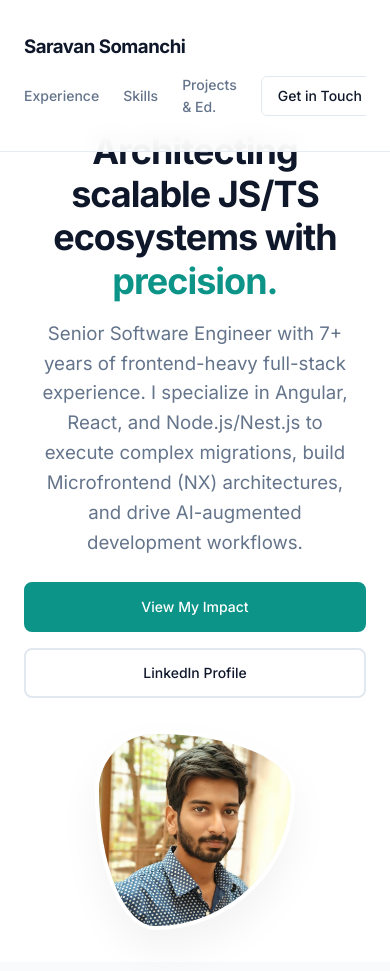
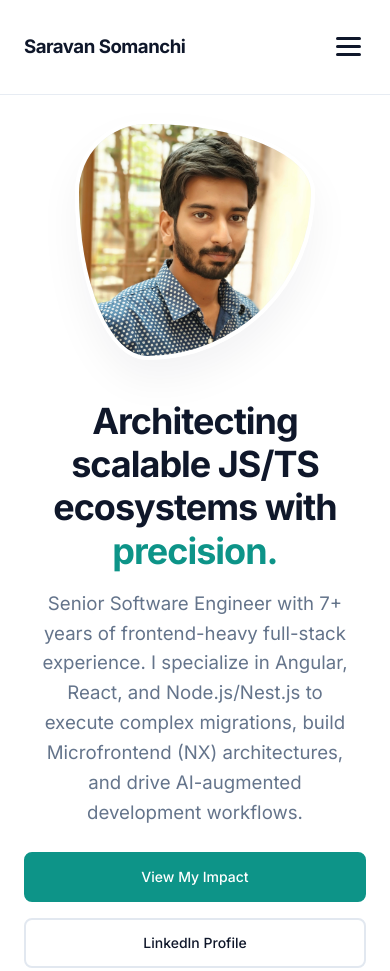
Before and after one commit to saravan3597/saravan_portfolio, a plain HTML site: page index.html in a window 390 px wide. Shown: the top 971 px of the page. Drawn offline with Linux system fonts and the light colour scheme.

Commit message:
made it mobile friendly

```diff
--- a/index.html
+++ b/index.html
@@ -16,6 +16,14 @@
     <nav class="navbar">
       <div class="nav-container">
         <a href="#" class="nav-brand">Saravan Somanchi</a>
+
+        <input type="checkbox" id="nav-toggle" class="nav-toggle" />
+        <label for="nav-toggle" class="nav-toggle-label">
+          <span></span>
+          <span></span>
+          <span></span>
+        </label>
+
         <div class="nav-links">
           <a href="#experience">Experience</a>
           <a href="#skills">Skills</a>
@@ -178,9 +186,9 @@
               <span class="tag">Angular</span>
               <span class="tag">React.js</span>
               <span class="tag">Next.js</span>
-              <span class="tag">Microfrontends</span>
+              <span class="tag">Microfrontends (Angular-elements)</span>
               <span class="tag">Ionic (PWAs)</span>
-              <span class="tag">State Management (Redux)</span>
+              <span class="tag">State Management</span>
             </div>
           </div>
           <div class="skill-group">
@@ -188,8 +196,9 @@
             <div class="tags">
               <span class="tag">Node.js</span>
               <span class="tag">Nest.js</span>
+              <span class="tag">NX Monorepo</span>
               <span class="tag">BFF Pattern</span>
-              <span class="tag">Microservices</span>
+              <span class="tag">PostgreSQL</span>
             </div>
           </div>
           <div class="skill-group">
@@ -223,8 +232,8 @@
               Actively leveraging AI workflows (Claude Code, advanced prompt
               engineering) to automate boilerplate generation, unit testing, and
               E2E creation. Consistently boosting personal and team development
-              productivity by <strong>30-40%</strong> while maintaining strict
-              code quality standards.
+              productivity by 30-40% while maintaining strict code quality
+              standards.
             </p>
             <div class="project-tech">
               Claude Code &middot; ChatGPT &middot; Test Automation
@@ -268,7 +277,7 @@
 
     <footer class="footer">
       <div class="container">
-        <p>&copy; Built on my own</p>
+        <p>&copy; Designed & Built by Saravan Somanchi © 2026</p>
       </div>
     </footer>
   </body>
--- a/style.css
+++ b/style.css
@@ -2,7 +2,6 @@
    CSS Variables & Theme Setup
    ========================================= */
 :root {
-  /* Soothing, Professional Color Palette */
   --clr-bg-main: #ffffff;
   --clr-bg-light: #f8fafc;
   --clr-text-main: #334155;
@@ -11,28 +10,23 @@
   --clr-accent: #0d9488;
   --clr-accent-hover: #0f766e;
 
-  /* Refined Typography - Toned down max sizes */
-  --font-size-sm: 0.875rem; /* 14px */
-  --font-size-base: 1rem; /* 16px - fixed base size for better readability */
-  --font-size-lg: clamp(1.125rem, 1.5vw + 0.8rem, 1.25rem); /* 18px-20px */
-  --font-size-xl: clamp(1.5rem, 3vw + 1rem, 2.25rem); /* 24px-36px */
-  --font-size-xxl: clamp(2.25rem, 4vw + 1rem, 3.25rem); /* 36px-52px */
+  --font-size-sm: 0.875rem;
+  --font-size-base: 1rem;
+  --font-size-lg: clamp(1.125rem, 1.5vw + 0.8rem, 1.25rem);
+  --font-size-xl: clamp(1.5rem, 3vw + 1rem, 2.25rem);
+  --font-size-xxl: clamp(2.25rem, 4vw + 1rem, 3.25rem);
 
-  /* Refined Spacing & Layout */
   --spacing-sm: 0.5rem;
   --spacing-md: 1rem;
   --spacing-lg: 1.5rem;
-  --spacing-xl: 3rem; /* Reduced from 4rem */
-  --spacing-xxl: 4.5rem; /* Reduced from 6rem */
+  --spacing-xl: 3rem;
+  --spacing-xxl: 4.5rem;
 
-  --container-width: 1000px; /* Slightly narrower for a more focused layout */
+  --container-width: 1000px;
   --border-radius: 12px;
   --transition: all 0.3s cubic-bezier(0.4, 0, 0.2, 1);
 }
 
-/* =========================================
-   Reset & Base Styles
-   ========================================= */
 * {
   margin: 0;
   padding: 0;
@@ -61,11 +55,9 @@ h4 {
   line-height: 1.2;
   font-weight: 700;
 }
-
 p {
   color: var(--clr-text-muted);
 }
-
 a {
   text-decoration: none;
   color: inherit;
@@ -102,33 +94,30 @@ a {
   color: #ffffff;
   border: 2px solid var(--clr-accent);
 }
-
 .btn-primary:hover {
   background-color: var(--clr-accent-hover);
   border-color: var(--clr-accent-hover);
   transform: translateY(-2px);
   box-shadow: 0 4px 12px rgba(13, 148, 136, 0.2);
 }
-
 .btn-secondary {
   background-color: transparent;
   color: var(--clr-primary);
   border: 2px solid #e2e8f0;
 }
-
 .btn-secondary:hover {
   border-color: var(--clr-primary);
   transform: translateY(-2px);
 }
 
 /* =========================================
-   Navigation
+   Navigation (Desktop)
    ========================================= */
 .navbar {
   position: fixed;
   top: 0;
   width: 100%;
-  background-color: rgba(255, 255, 255, 0.9);
+  background-color: rgba(255, 255, 255, 0.95);
   backdrop-filter: blur(12px);
   -webkit-backdrop-filter: blur(12px);
   border-bottom: 1px solid rgba(226, 232, 240, 0.8);
@@ -153,22 +142,25 @@ a {
   white-space: nowrap;
 }
 
+/* Hide mobile toggle elements on desktop */
+.nav-toggle,
+.nav-toggle-label {
+  display: none;
+}
+
 .nav-links {
   display: flex;
   align-items: center;
   gap: 2rem;
 }
-
 .nav-links a:not(.btn-nav) {
   font-size: var(--font-size-sm);
   font-weight: 500;
   color: var(--clr-text-muted);
 }
-
 .nav-links a:not(.btn-nav):hover {
   color: var(--clr-accent);
 }
-
 .btn-nav {
   font-size: var(--font-size-sm);
   font-weight: 500;
@@ -178,7 +170,6 @@ a {
   border-radius: 6px;
   white-space: nowrap;
 }
-
 .btn-nav:hover {
   background-color: var(--clr-primary);
   color: #ffffff;
@@ -191,19 +182,16 @@ a {
 .section {
   padding: var(--spacing-xxl) 0;
 }
-
 .section-header {
   margin-bottom: var(--spacing-xl);
   max-width: 600px;
 }
-
 .section-header h2 {
   font-size: var(--font-size-xl);
   margin-bottom: var(--spacing-sm);
   position: relative;
   padding-bottom: 0.75rem;
 }
-
 .section-header h2::after {
   content: "";
   position: absolute;
@@ -219,53 +207,50 @@ a {
    Hero Section
    ========================================= */
 .hero {
-  min-height: 90vh; /* Reduced slightly so it doesn't feel too sparse */
+  min-height: 90vh;
   display: flex;
   align-items: center;
   padding-top: 100px;
   padding-bottom: var(--spacing-xl);
 }
-
 .hero-content {
   display: grid;
   grid-template-columns: 1.2fr 0.8fr;
   gap: var(--spacing-xl);
   align-items: center;
 }
-
 .hero-text h1 {
   font-size: var(--font-size-xxl);
   letter-spacing: -1px;
   margin-bottom: var(--spacing-md);
 }
-
 .highlight {
   color: var(--clr-accent);
 }
-
 .hero-text .subtitle {
   font-size: var(--font-size-lg);
   margin-bottom: var(--spacing-lg);
   max-width: 95%;
 }
-
 .hero-actions {
   display: flex;
   gap: 1rem;
+}
+.hero-image-wrapper {
+  display: flex;
+  justify-content: center;
+  width: 100%;
 }
 
 .photo-placeholder {
   width: 100%;
   aspect-ratio: 1 / 1;
-  max-width: 300px; /* Scaled down slightly */
-  margin: 0 auto;
+  max-width: 320px;
   background: linear-gradient(135deg, #e2e8f0 0%, #f8fafc 100%);
   border-radius: 30% 70% 70% 30% / 30% 30% 70% 70%;
   display: flex;
   align-items: center;
   justify-content: center;
-  color: #94a3b8;
-  font-weight: 500;
   box-shadow: 0 20px 40px rgba(15, 23, 42, 0.05);
   border: 4px solid #ffffff;
   overflow: hidden;
@@ -277,30 +262,26 @@ a {
 .card {
   background-color: #ffffff;
   border-radius: var(--border-radius);
-  padding: var(--spacing-xl); /* Standardized card padding */
+  padding: var(--spacing-xl);
   border: 1px solid #f1f5f9;
   box-shadow:
     0 4px 6px -1px rgba(0, 0, 0, 0.05),
     0 2px 4px -1px rgba(0, 0, 0, 0.03);
   transition: var(--transition);
 }
-
 .card:hover {
   box-shadow: 0 10px 25px -5px rgba(0, 0, 0, 0.08);
   border-color: #e2e8f0;
 }
 
-/* Timeline/Experience */
 .timeline {
   display: flex;
   flex-direction: column;
   gap: var(--spacing-lg);
 }
-
 .experience-card {
   border-left: 4px solid var(--clr-accent);
 }
-
 .card-header {
   display: flex;
   justify-content: space-between;
@@ -309,17 +290,16 @@ a {
   flex-wrap: wrap;
   gap: 0.5rem;
 }
-
 .card-header h3 {
   font-size: var(--font-size-lg);
 }
-
 .company {
   font-weight: 600;
   color: var(--clr-accent);
   font-size: var(--font-size-sm);
 }
 
+/* Added white-space: nowrap and flex-shrink to prevent distortion */
 .date {
   font-size: var(--font-size-sm);
   color: var(--clr-text-muted);
@@ -327,29 +307,27 @@ a {
   background-color: var(--clr-bg-light);
   padding: 0.25rem 0.75rem;
   border-radius: 20px;
+  white-space: nowrap;
+  flex-shrink: 0;
+  display: inline-block;
 }
 
-/* Projects */
 .projects-grid {
   display: grid;
   grid-template-columns: repeat(auto-fit, minmax(300px, 1fr));
   gap: var(--spacing-lg);
 }
-
 .project-card {
   display: flex;
   flex-direction: column;
 }
-
 .project-card h3 {
   margin-bottom: var(--spacing-sm);
 }
-
 .project-card p {
   flex-grow: 1;
   margin-bottom: var(--spacing-lg);
 }
-
 .project-tech {
   font-size: 0.85rem;
   font-weight: 600;
@@ -366,29 +344,25 @@ a {
   grid-template-columns: repeat(auto-fit, minmax(250px, 1fr));
   gap: var(--spacing-xl);
 }
-
 .skill-group h4 {
   margin-bottom: var(--spacing-md);
   color: var(--clr-text-main);
 }
-
 .tags {
   display: flex;
   flex-wrap: wrap;
-  gap: 0.6rem; /* Tighter gap for tags */
+  gap: 0.6rem;
 }
-
 .tag {
   background-color: var(--clr-bg-light);
   color: var(--clr-primary);
   padding: 0.4rem 0.8rem;
   border-radius: 6px;
-  font-size: 0.8rem; /* Slightly smaller for cleaner look */
+  font-size: 0.8rem;
   font-weight: 500;
   border: 1px solid #e2e8f0;
   transition: var(--transition);
 }
-
 .tag:hover {
   background-color: var(--clr-primary);
   color: #ffffff;
@@ -403,23 +377,19 @@ a {
   text-align: center;
   max-width: 700px;
 }
-
 .contact-container h2 {
   font-size: var(--font-size-xl);
   margin-bottom: var(--spacing-md);
 }
-
 .contact-container p {
   margin-bottom: var(--spacing-lg);
 }
-
 .contact-links {
   display: flex;
   justify-content: center;
   gap: 1rem;
   flex-wrap: wrap;
 }
-
 .footer {
   text-align: center;
   padding: var(--spacing-lg) 0;
@@ -429,87 +399,105 @@ a {
 }
 
 /* =========================================
-   Mobile Responsiveness (Strictly CSS)
+   Mobile Responsiveness
    ========================================= */
 @media (max-width: 768px) {
-  /* Horizontal Scrolling Nav for Mobile */
+  /* CSS Hamburger Menu Setup */
   .nav-container {
+    flex-wrap: wrap;
+    padding: 1rem var(--spacing-lg);
+  }
+
+  .nav-toggle-label {
+    display: flex;
     flex-direction: column;
-    align-items: flex-start;
-    gap: 0.75rem;
-    padding: 1rem var(--spacing-lg) 0.5rem;
+    gap: 5px;
+    cursor: pointer;
+    padding: 5px;
+  }
+
+  .nav-toggle-label span {
+    display: block;
+    width: 25px;
+    height: 3px;
+    background-color: var(--clr-primary);
+    border-radius: 3px;
+    transition: var(--transition);
   }
 
   .nav-links {
     width: 100%;
-    overflow-x: auto; /* Enables horizontal scroll */
-    padding-bottom: 0.5rem;
+    flex-direction: column;
+    align-items: center;
+    max-height: 0;
+    overflow: hidden;
     gap: 1.5rem;
-    -ms-overflow-style: none; /* Hide scrollbar IE/Edge */
-    scrollbar-width: none; /* Hide scrollbar Firefox */
+    padding: 0;
+    transition:
+      max-height 0.3s ease-in-out,
+      padding 0.3s ease;
   }
 
-  .nav-links::-webkit-scrollbar {
-    display: none; /* Hide scrollbar Chrome/Safari */
+  .nav-toggle:checked ~ .nav-links {
+    max-height: 350px;
+    padding-top: 1.5rem;
+    padding-bottom: 0.5rem;
   }
 
-  /* Tighter padding on mobile sections */
+  /* Layout Adjustments */
   .section {
     padding: 3.5rem 0;
   }
-
   .hero {
-    padding-top: 130px; /* Accounts for taller mobile nav */
+    padding-top: 120px;
     padding-bottom: 2rem;
   }
 
   .hero-content {
     grid-template-columns: 1fr;
     text-align: center;
-    gap: 2rem;
+    gap: 2.5rem;
   }
 
-  /* Reorder so photo is on top on mobile */
-  .photo-placeholder {
-    max-width: 200px;
+  .hero-image-wrapper {
     order: -1;
   }
 
+  .photo-placeholder {
+    max-width: 240px;
+  }
   .hero-text .subtitle {
     margin-left: auto;
     margin-right: auto;
   }
 
-  /* Full width buttons on mobile */
   .hero-actions {
     flex-direction: column;
     width: 100%;
   }
-
   .hero-actions .btn {
     width: 100%;
   }
-
   .contact-links {
     flex-direction: column;
   }
-
   .contact-links .btn {
     width: 100%;
   }
 
-  /* Card Padding Adjustments */
   .card {
     padding: 1.5rem;
   }
 
+  /* Fixed Card Header & Date Alignment */
   .card-header {
     flex-direction: column;
     align-items: flex-start;
-    gap: 0.5rem;
+    gap: 0.75rem;
   }
 
   .date {
     align-self: flex-start;
+    margin-top: 0.25rem;
   }
 }
```
